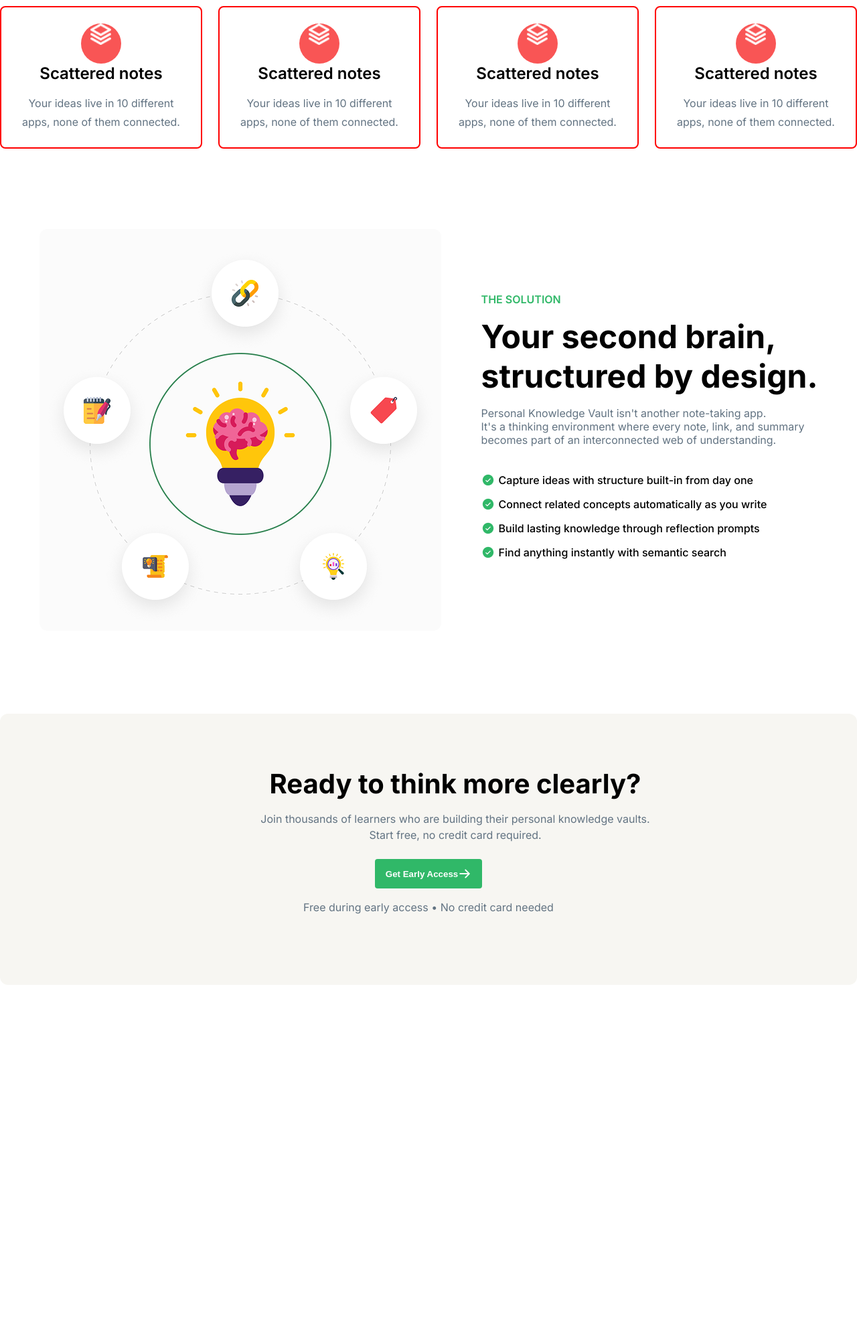
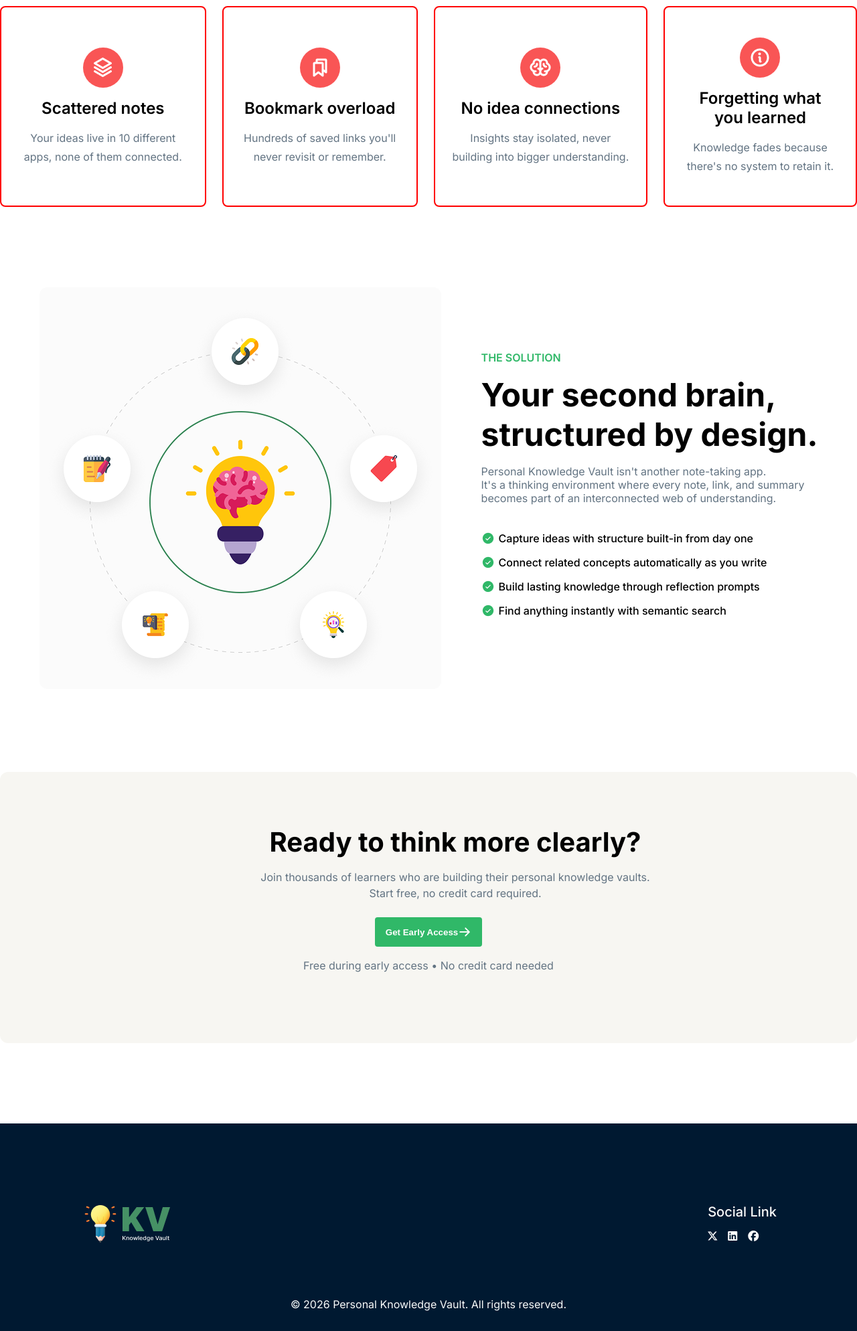
Before and after one commit to didarulalamrafi/assignment-1, a plain HTML site: page index.html in a window 1280 px wide. Shown: the part 1060-3048 px from the top of the page at 67% size. Before the commit the page ends 2651 px from the top, so only its background shows below. Drawn offline with Linux system fonts and the light colour scheme.

Commit message:
footer completed

```diff
--- a/index.html
+++ b/index.html
@@ -67,32 +67,33 @@
             </div>
             <div class="node-card">
                 <div class="card">
-                    <div class="icon">
+                    <div class="card-icon">
                         <img src="./assets/Vector.png" alt="">
                     </div>
                     <h3>Scattered notes</h3>
                     <p>Your ideas live in 10 different apps, none of them connected.</p>
                 </div>
                 <div class="card">
-                    <div class="icon">
-                        <img src="./assets/Vector.png" alt="">
+                    <div class="card-icon">
+                        <img src="./assets/Bookmarks.png" alt="">
                     </div>
-                    <h3>Scattered notes</h3>
-                    <p>Your ideas live in 10 different apps, none of them connected.</p>
+                    <h3>Bookmark overload</h3>
+                    <p>Hundreds of saved links you'll never revisit or remember.</p>
                 </div>
                 <div class="card">
-                    <div class="icon">
-                        <img src="./assets/Vector.png" alt="">
+                    <div class="card-icon">
+                        <img src="./assets/Brain.png" alt="">
                     </div>
-                    <h3>Scattered notes</h3>
-                    <p>Your ideas live in 10 different apps, none of them connected.</p>
+                    <h3>No idea connections</h3>
+                    <p>Insights stay isolated, never building into bigger understanding.</p>
                 </div>
                 <div class="card">
-                    <div class="icon">
-                        <img src="./assets/Vector.png" alt="">
+                    <div class="card-icon">
+                        <img src="./assets/Info.png" alt="">
                     </div>
-                    <h3>Scattered notes</h3>
-                    <p>Your ideas live in 10 different apps, none of them connected.</p>
+                    <h3>Forgetting what <br>
+                        you learned</h3>
+                    <p>Knowledge fades because there's no system to retain it.</p>
                 </div>
             </div>
         </div>
@@ -139,6 +140,23 @@
             </div>
         </div>
     </section>
+
+    <!-- Footer Section -->
+
+    <footer>
+        <div class="footer">
+            <img src="./assets/logo-footer.png" alt="Footer Logo">
+            <div class="social">
+                <h5>Social Link</h5>
+                <div class="icons">
+                    <i class="fa-brands fa-x-twitter"></i>
+                    <i class="fa-brands fa-linkedin"></i>
+                    <i class="fa-brands fa-facebook"></i>
+                </div>
+            </div>
+        </div>
+        <p>© 2026 Personal Knowledge Vault. All rights reserved.</p>
+    </footer>
 </body>
 
 </html>
--- a/style.css
+++ b/style.css
@@ -137,15 +137,21 @@ nav ul a{
 }
 .card{
     padding: 24px;
+    display: flex;
+    flex-direction: column;
+    justify-content: center;
     align-items: center;
     text-align: center;
     border-radius: 8px;
     box-shadow: 0 0 8px 0 #00000006;
     max-width: 322px;
-    max-height: 300px;
+    height: 300px;
     border: 2px solid red;
 }
-.card .icon{
+.card .card-icon{
+    display: flex;
+    align-items: center;
+    justify-content: center;
     text-align: center;
     width: 60px;
     height: 60px;
@@ -154,13 +160,9 @@ nav ul a{
     color: white;
     margin: 0 auto;
     position: relative;
+    margin-bottom: 16px;
 }
-.icon img{
-    width: 32px;
-    height: 32px;
-    text-align: center;
-    align-items: center;
-}
+
 .card h3{
     font-size: 24px;
     font-weight: 600;
@@ -248,3 +250,29 @@ nav ul a{
 .early-access-btn p{
     margin-top: 16px;
 }
+footer{
+    background-color: #001931;
+    padding: 120px 120px 30px;
+    text-align: center;
+    color: #FAFAFA;
+}
+.footer{
+    display: flex;
+    align-items: center;
+    justify-content: space-between;
+    margin-bottom: 80px;
+}
+.footer h5{
+    font-size: 20px;
+    font-weight: 500;
+}
+.icons{
+    display: flex;
+    flex-direction: row;
+    margin-top: 16px;
+    gap: 16px;
+    width: 20px;
+    height: 20px;
+    margin-right: 16px;
+    color: white;
+}
```
